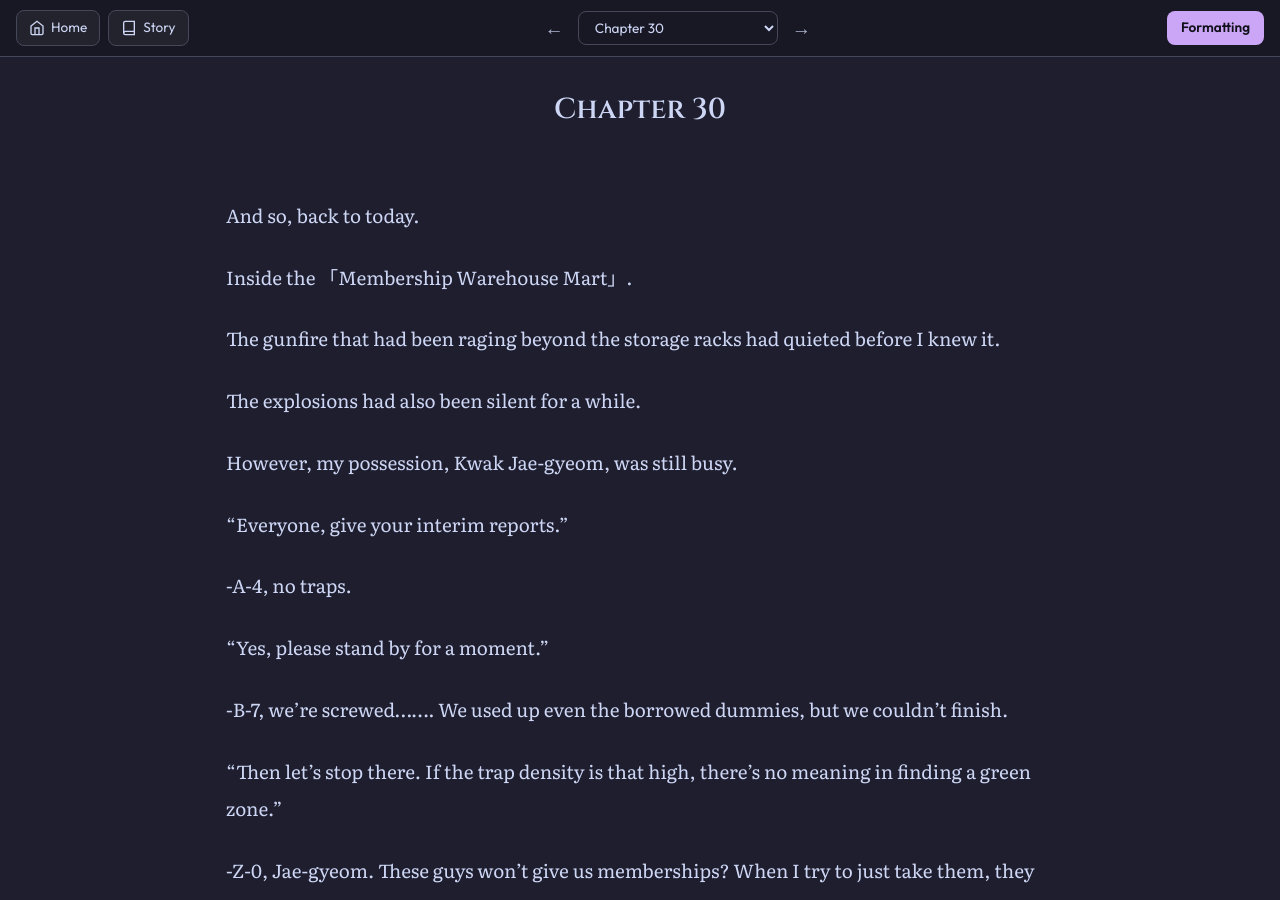
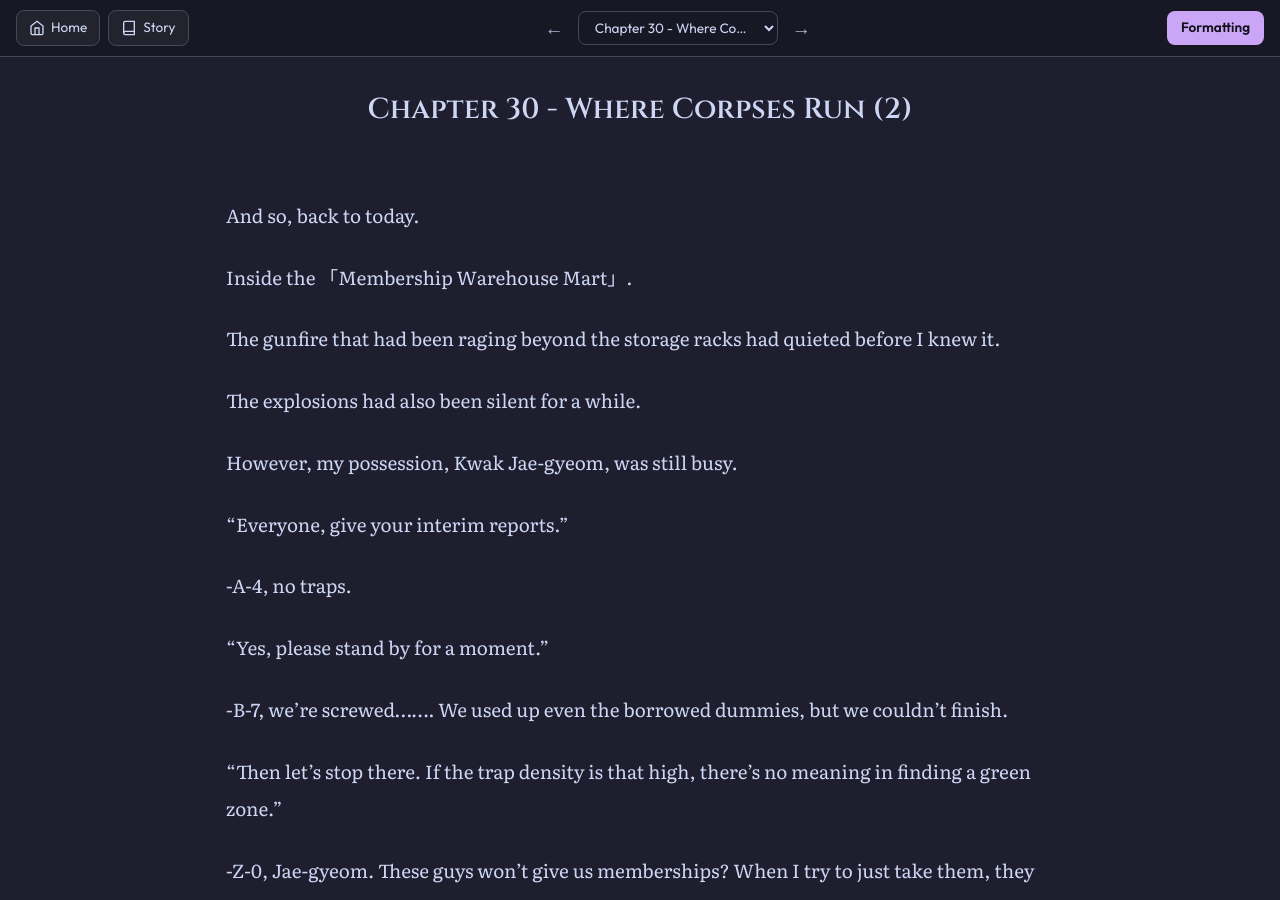
Before and after one commit to soleumn/soleumn.github.io, a Jekyll site: the page built from _chapters/esg/ch30.md, in a window 1280 px wide and 900 px high. Built offline with Jekyll 4.4.1, drawn with Linux system fonts in a browser that asks for light colours; comment, search, counter and statistics services are not loaded.

Commit message:
Update ch30.md

```diff
--- a/_chapters/esg/ch30.md
+++ b/_chapters/esg/ch30.md
@@ -1,5 +1,5 @@
 ---
-title: "Chapter 30"
+title: "Chapter 30 - Where Corpses Run (2)"
 categories: esg
 capitulo: 30
 ---
```
